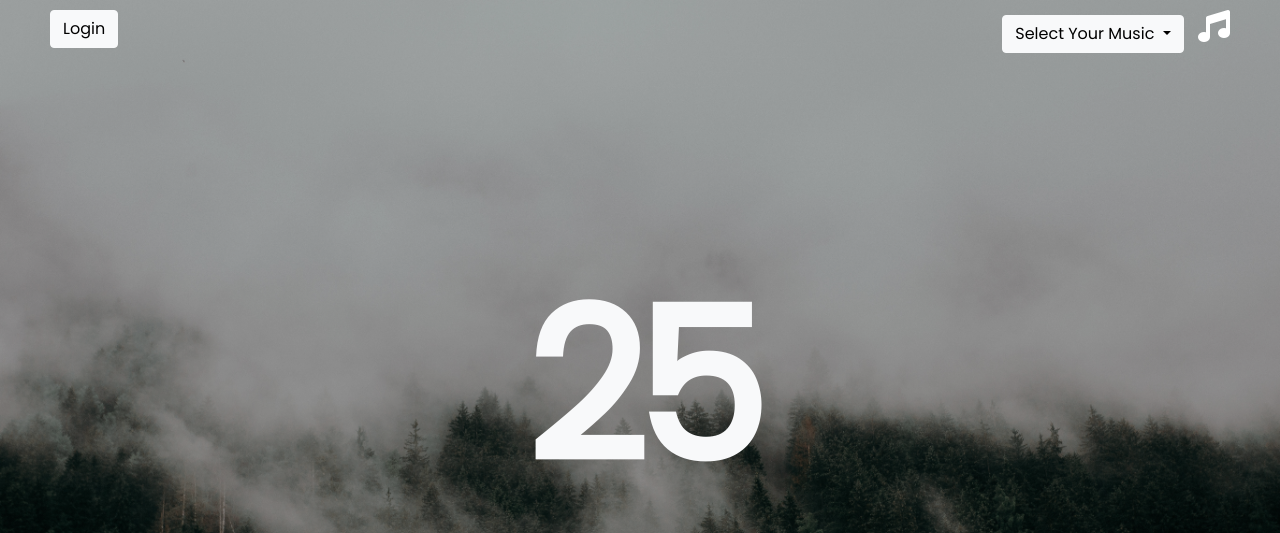
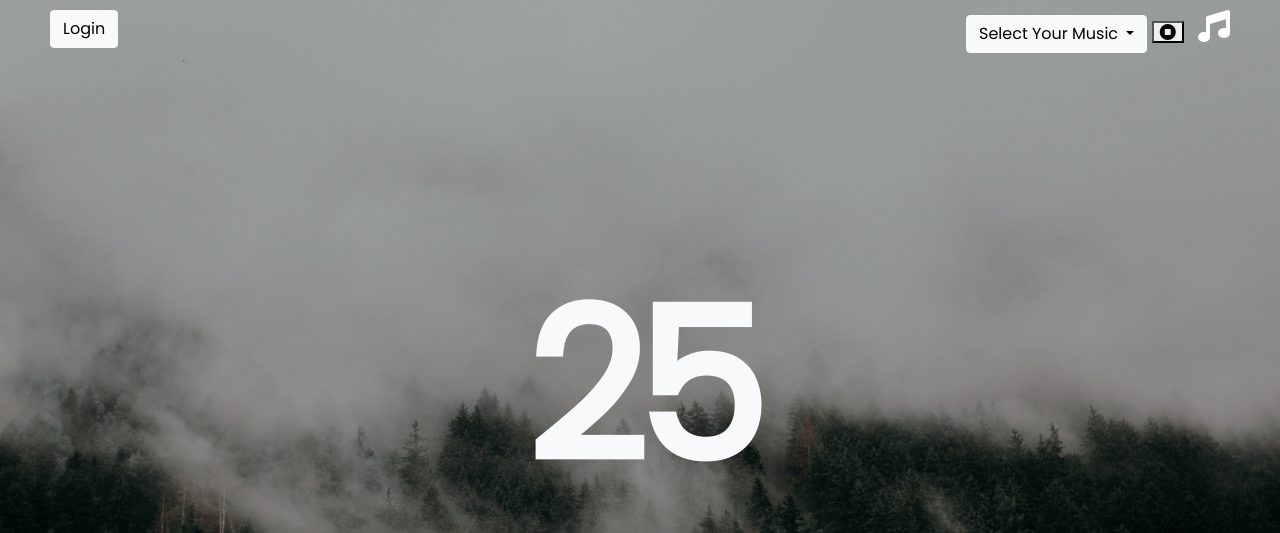
Before and after one commit to ahm4ddm/Proyek-ImplementasiPengujianSistemInformasi, a CodeIgniter app: page /database/index.php/main/index in a window 1280 px wide. Shown: the top 533 px of the page. Run offline with CodeIgniter, Linux system fonts and the light colour scheme; data that the repository does not hold is empty; some libraries are stand-ins or nearby versions.

Commit message:
change text to icon stop

```diff
--- a/application/views/main.php
+++ b/application/views/main.php
@@ -88,13 +88,13 @@
                         Select Your Music
                     </a>
                     <ul class="dropdown-menu" aria-labelledby="dropdownMenuLink">
-                        <li><a class="dropdown-item" id="satu" href="#"><button id='howler-play1'>Sound 01</button></a></li>
-                        <li><a class="dropdown-item" id="dua" href="#"><button id='howler-play2'>Sound 02</button></a></li>
-                        <li><a class="dropdown-item" id="tiga" href="#"><button id='howler-play3'>Sound 03</button></a></li>
-                        <li><a class="dropdown-item" id="empat" href="#"><button id='howler-play4'>Sound 04</button></a></li>
-                        <li><a class="dropdown-item" id="lima" href="#"><button id='howler-play5'>Sound 05</button></a></li>
-                        <li><a class="dropdown-item" href="#"><button id='howler-stop'>Stop</button></a></li>
+                        <li><a class="dropdown-item" id="satu" href="#">Sound 01 <button class="fas fa-play-circle" id='howler-play1'></button></a></li>
+                        <li><a class="dropdown-item" id="dua" href="#">Sound 02 <button class="fas fa-play-circle" id='howler-play2'></button></a></li>
+                        <li><a class="dropdown-item" id="tiga" href="#">Sound 03 <button class="fas fa-play-circle" id='howler-play3'></button></a></li>
+                        <li><a class="dropdown-item" id="empat" href="#">Sound 04 <button class="fas fa-play-circle" id='howler-play4'></button></a></li>
+                        <li><a class="dropdown-item" id="lima" href="#">Sound 05 <button class="fas fa-play-circle" id='howler-play5'></button></a></li>
                     </ul>
+                    <a href="#"><button class="fas fa-stop-circle" id='howler-stop'></button></a>
                     <a href="#"><i style="font-size: 2rem;color:white;padding-left:10px;margin-top:10px" class="fas fa-music"></i></a>
                 </div>
 
```
